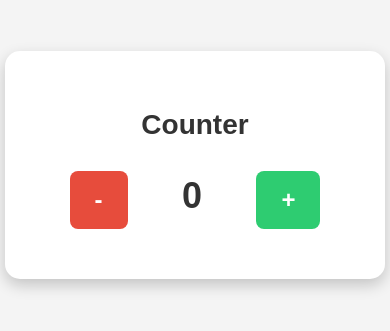
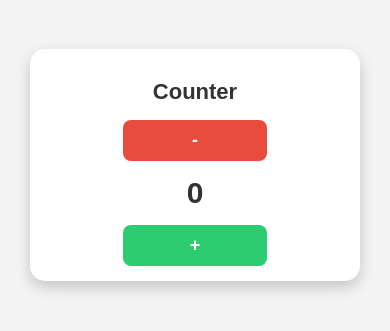
Before and after one commit to Anky-y/example-pwa-app, a browser extension: page index.html in a window 390 px wide. Shown: the part 257-588 px from the top of the page. Drawn offline with Linux system fonts and the light colour scheme.

Commit message:
mobile responsive

```diff
--- a/index.html
+++ b/index.html
@@ -2,6 +2,10 @@
 <html>
   <head>
     <meta charset="utf-8" />
+    <meta
+      name="viewport"
+      content="width=device-width, initial-scale=1, maximum-scale=1, user-scalable=no"
+    />
     <title>PWA COUNTER</title>
     <link rel="manifest" href="manifest.json" />
     <link rel="stylesheet" type="text/css" href="styles.css" />
--- a/styles.css
+++ b/styles.css
@@ -11,27 +11,29 @@ body {
 #app {
   text-align: center;
   background: white;
-  padding: 40px;
+  padding: 20px;
   border-radius: 15px;
   box-shadow: 0 6px 15px rgba(0, 0, 0, 0.2);
-  min-width: 300px;
+  width: 90%;
+  max-width: 350px;
 }
 
 h1 {
-  margin-bottom: 20px;
-  font-size: 28px;
+  margin-bottom: 15px;
+  font-size: 24px;
   color: #333;
 }
 
 button {
-  padding: 15px 25px;
-  font-size: 24px;
+  padding: 12px 20px;
+  font-size: 20px;
   font-weight: bold;
   border: none;
   border-radius: 8px;
   cursor: pointer;
-  margin: 10px;
   transition: all 0.2s ease-in-out;
+  width: 45%;
+  min-width: 100px;
 }
 
 #decrement {
@@ -53,10 +55,41 @@ button {
 }
 
 #counter {
-  display: inline-block;
-  min-width: 60px;
+  display: block;
   font-size: 36px;
   font-weight: bold;
   color: #333;
-  margin: 0 20px;
+  margin: 15px 0;
 }
+
+/* Button container to align buttons properly */
+.button-container {
+  display: flex;
+  justify-content: space-between;
+  width: 100%;
+  max-width: 250px;
+  margin: auto;
+}
+
+/* Responsive adjustments */
+@media (max-width: 480px) {
+  #app {
+    padding: 15px;
+    width: 95%;
+    max-width: 300px;
+  }
+
+  h1 {
+    font-size: 22px;
+  }
+
+  button {
+    font-size: 18px;
+    padding: 10px 15px;
+    width: 48%;
+  }
+
+  #counter {
+    font-size: 30px;
+  }
+}
```
